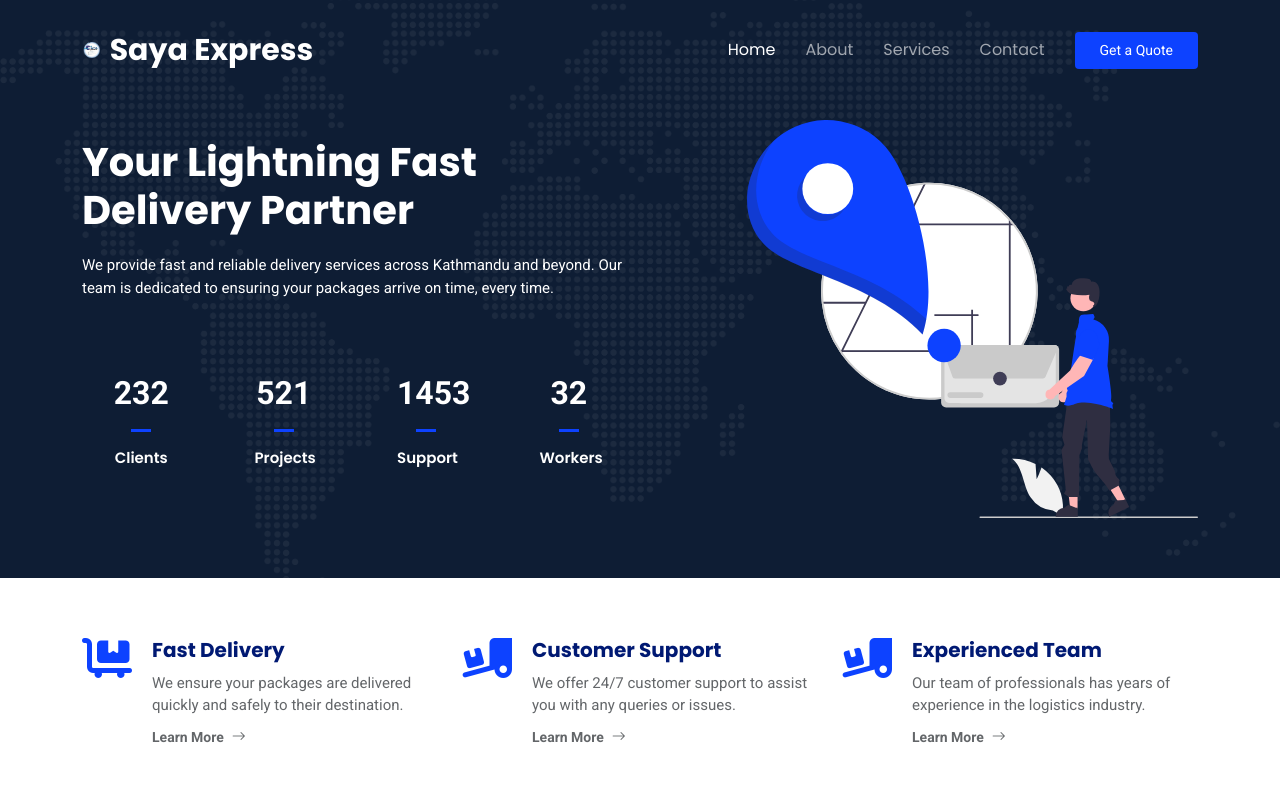
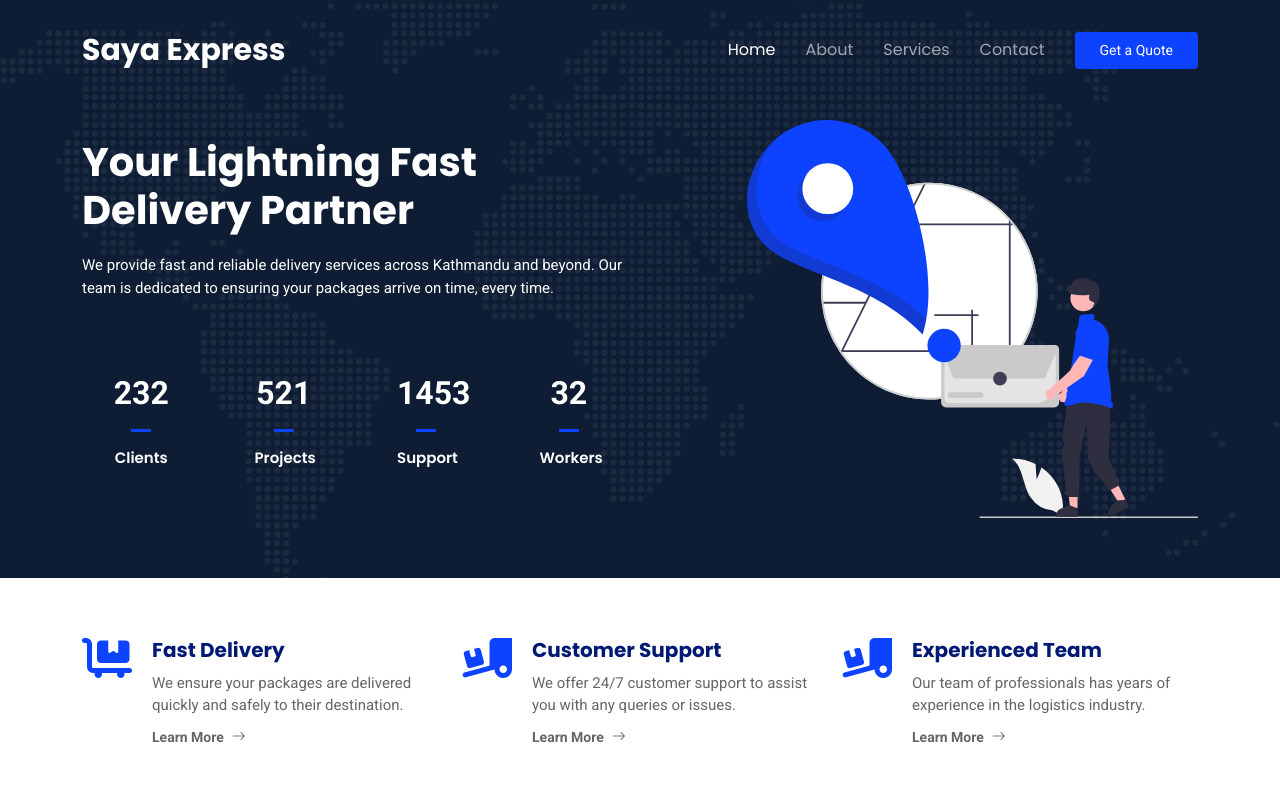
Before and after one commit to sandeshar/saya_express, a plain HTML site: page index.html in a window 1280 px wide. Shown: the top 800 px of the page. Drawn offline with Linux system fonts and the light colour scheme.

Commit message:
nav upgrade

```diff
--- a/index.html
+++ b/index.html
@@ -47,7 +47,6 @@
 
       <a href="index.html" class="logo d-flex align-items-center me-auto">
         <!-- Uncomment the line below if you also wish to use an image logo -->
-        <img src="assets/img/logo.png" alt="" style="height: 20px;">
         <h1 class="sitename">Saya Express</h1>
       </a>
 
```
